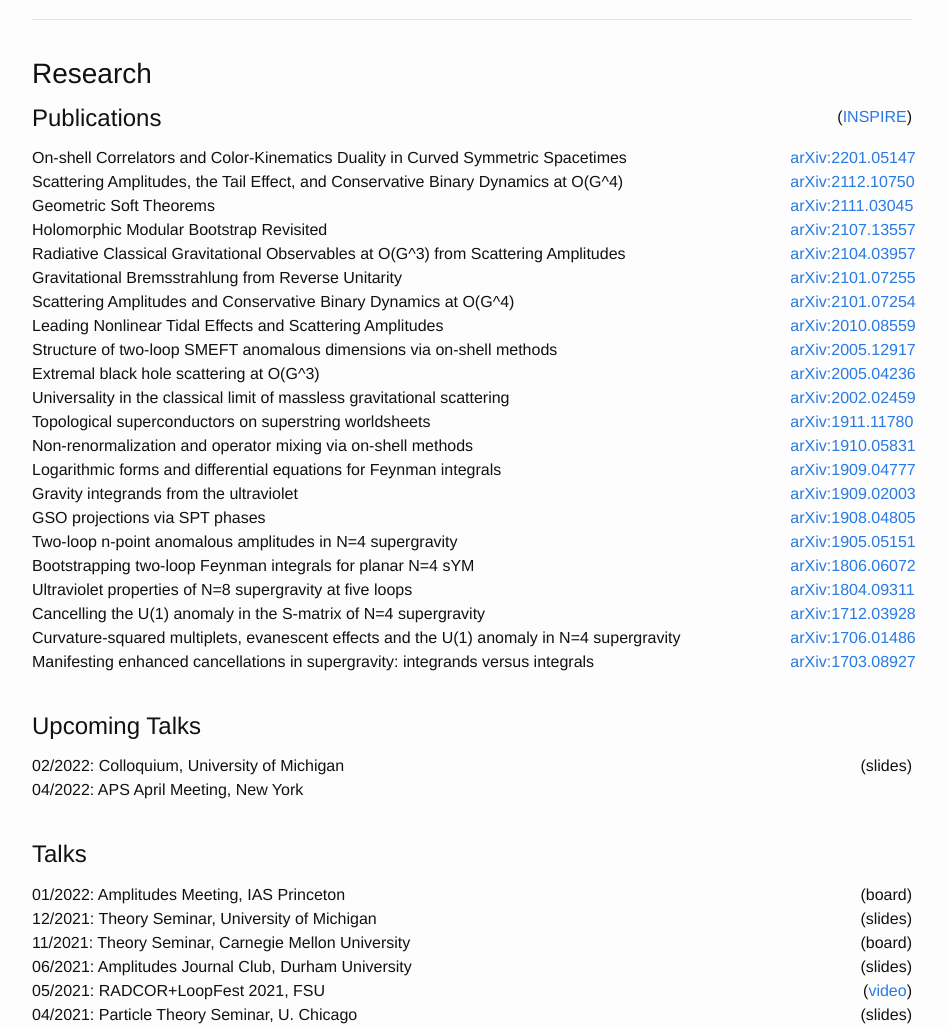
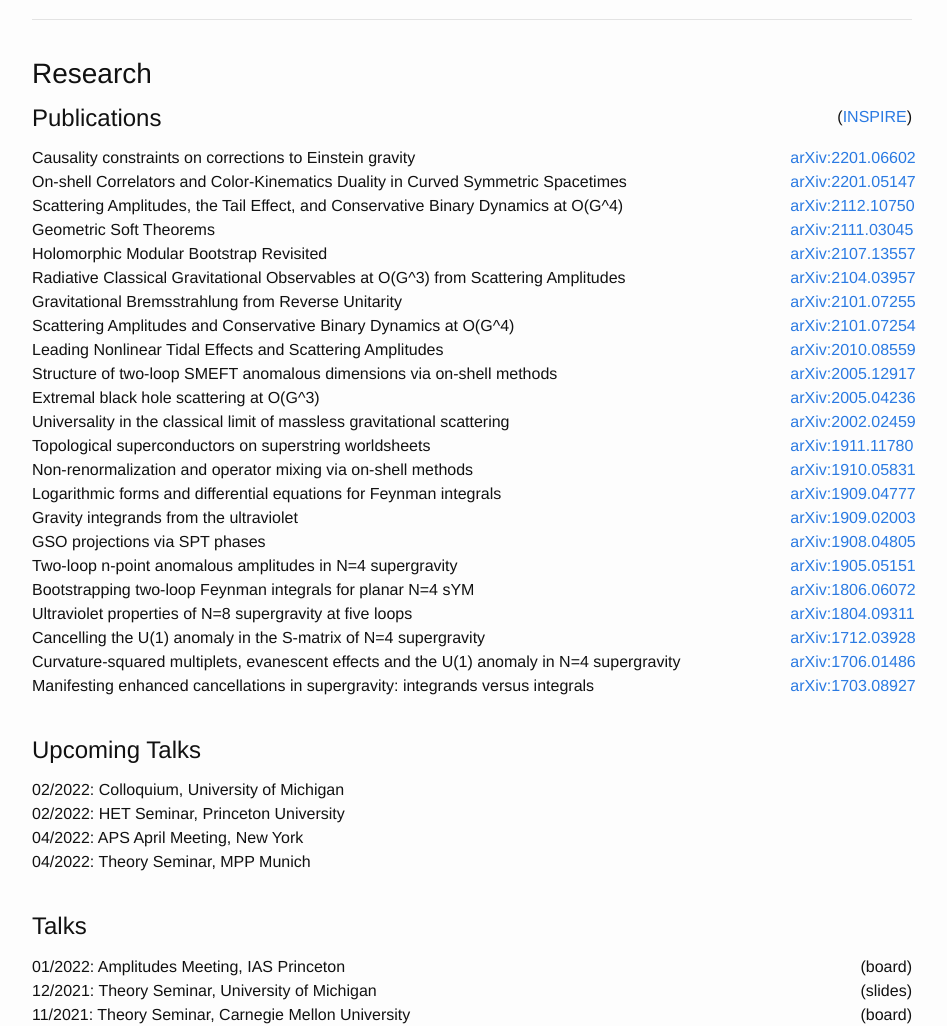
Before and after one commit to julioparra/julioparra.github.io, a Jekyll site: the page built from index.md, in a window 1280 px wide and 1400 px high. Shown: the part 374-1400 px from the top of the window, without its empty margins (168-1115 px from the left). Built offline with Jekyll 4.4.1, drawn with Linux system fonts in a browser that asks for light colours; nearby versions of some CDN libraries; some of the changed text lies outside the part shown.

Commit message:
causality paper and talks

```diff
--- a/index.md
+++ b/index.md
@@ -32,6 +32,10 @@ Office: PAB 4-737 <br>
   <div class="row">
     <div class="col-md-10 col-0"> <h4> Publications </h4> </div>
     <div class="col-md-2 col-12" style="vertical-align: middle; text-align:right"> (<a href="http://inspirehep.net/author/profile/J.Parra.Martinez.1">INSPIRE</a>) </div>
+  </div>
+  <div class="row">
+    <div class="col-md-10 col-0">Causality constraints on corrections to Einstein gravity</div>
+    <div class="col-md-2 col-12" style="text-align:right"> <a href="http://arxiv.org/abs/2201.06602">arXiv:2201.06602</a> </div>
   </div>
   <div class="row">
     <div class="col-md-10 col-0">On-shell Correlators and Color-Kinematics Duality in Curved Symmetric Spacetimes</div>
@@ -129,10 +133,18 @@ Office: PAB 4-737 <br>
 
 <div class="row">
     <div class="col-10"> 02/2022: Colloquium, University of Michigan </div>
-    <div class="col-2" style="text-align:right"> (slides) </div>
+    <div class="col-2" style="text-align:right"> </div>
+</div>
+<div class="row">
+    <div class="col-10"> 02/2022: HET Seminar, Princeton University</div>
+    <div class="col-2" style="text-align:right"> </div>
 </div>
 <div class="row">
     <div class="col-10"> 04/2022: APS April Meeting,  New York </div>
+    <div class="col-2" style="text-align:right">  </div>
+</div>
+<div class="row">
+    <div class="col-10"> 04/2022: Theory Seminar, MPP Munich </div>
     <div class="col-2" style="text-align:right">  </div>
 </div>
 
@@ -307,7 +319,7 @@ Office: PAB 4-737 <br>
 
 <div class="row">
     <div class="col-6">  </div>
-    <div class="col-6" style="text-align:right">  Updated: 01/14/22 </div>
+    <div class="col-6" style="text-align:right">  Updated: 01/19/22 </div>
 </div>
 
 <!--
```
